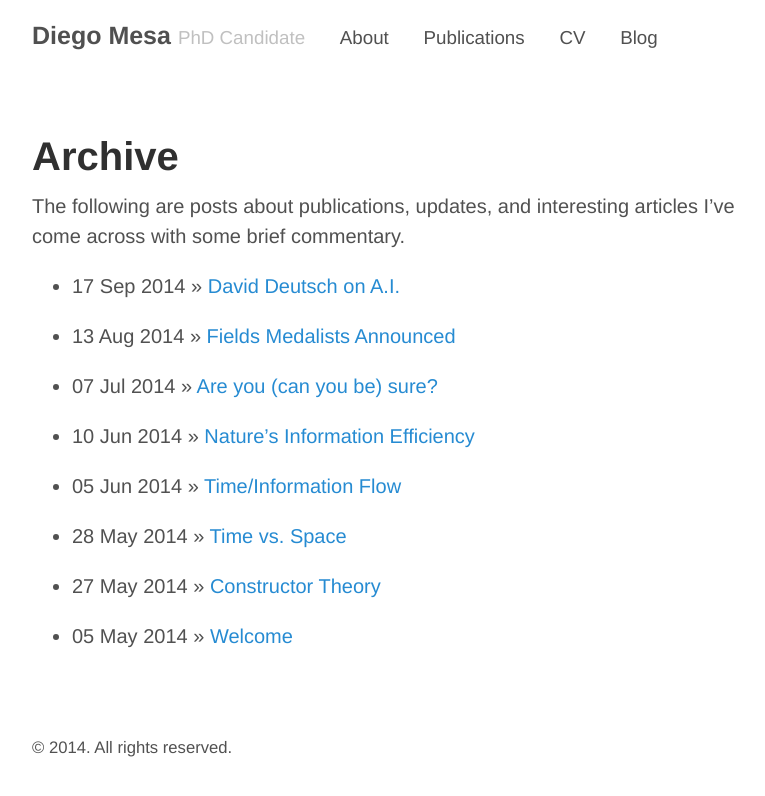
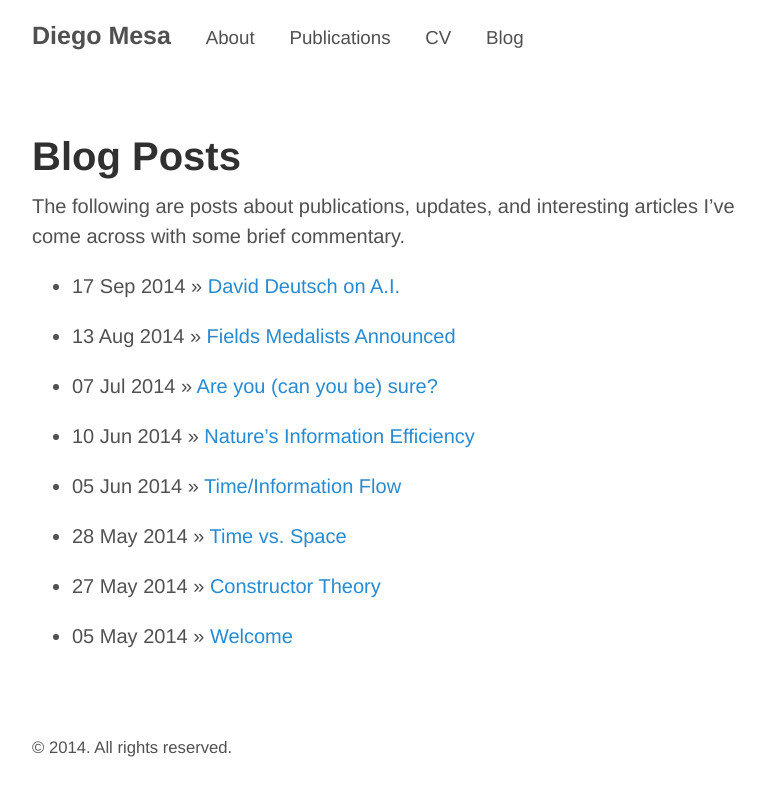
Before and after one commit to diego898/diego898.github.io, a Jekyll site: the page built from posts.md, in a window 1280 px wide. Shown: the top 796 px of the page, without its empty margins (248-1013 px from the left). Built offline with Jekyll 4.4.1, drawn with Linux system fonts in a browser that asks for light colours.

Commit message:
updating

```diff
--- a/_layouts/default.html
+++ b/_layouts/default.html
@@ -10,7 +10,7 @@
       <header class="masthead">
         <h3 class="masthead-title">
           <a href="{{ site.baseurl }}" title="Home">{{ site.title }}</a>
-          <small>{{ site.tagline }}</small>
+          <!-- <small>{{ site.tagline }}</small> -->
           {% for page in site.pages_list %}
             &nbsp;&nbsp;&nbsp;
             <small><a href="{{ page[1]  }}">{{ page[0] }}</a></small>
--- a/posts.md
+++ b/posts.md
@@ -1,6 +1,6 @@
 ---
 layout: page
-title: Archive
+title: Blog Posts
 ---
 
 The following are posts about publications, updates, and interesting articles I've come across with some brief commentary.
```
